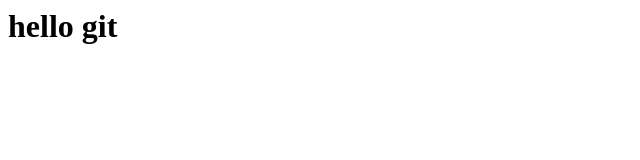
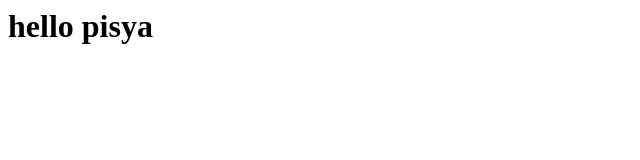
Before and after one commit to p43s/test, a plain HTML site: page index.htm in a window 1280 px wide. Shown: the full height of the page, 0-640 px from the left. Drawn offline with Linux system fonts and the light colour scheme.

Commit message:
wrong commit

```diff
--- a/index.htm
+++ b/index.htm
@@ -1 +1 @@
-<h1>hello git </h1>
+<h1>hello pisya </h1>
```
